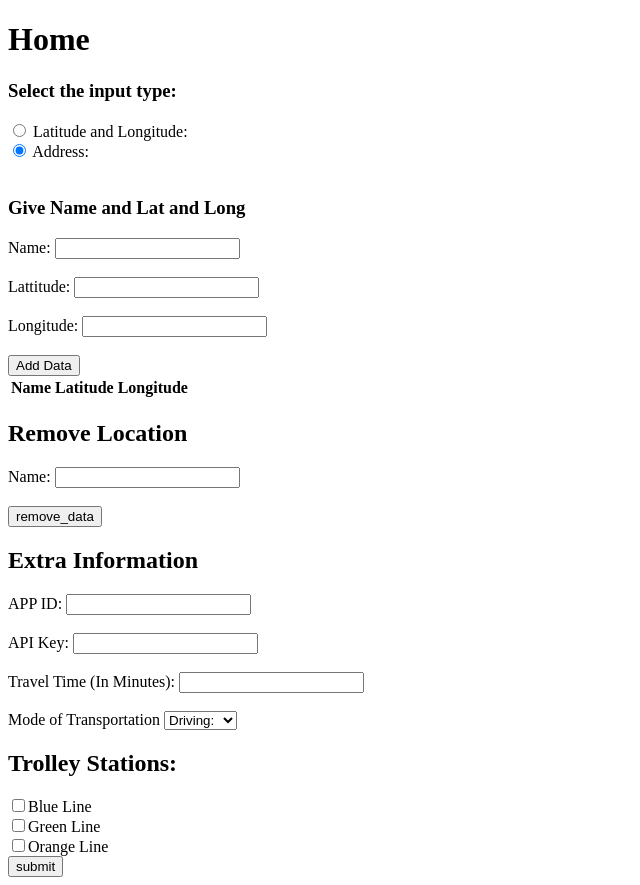
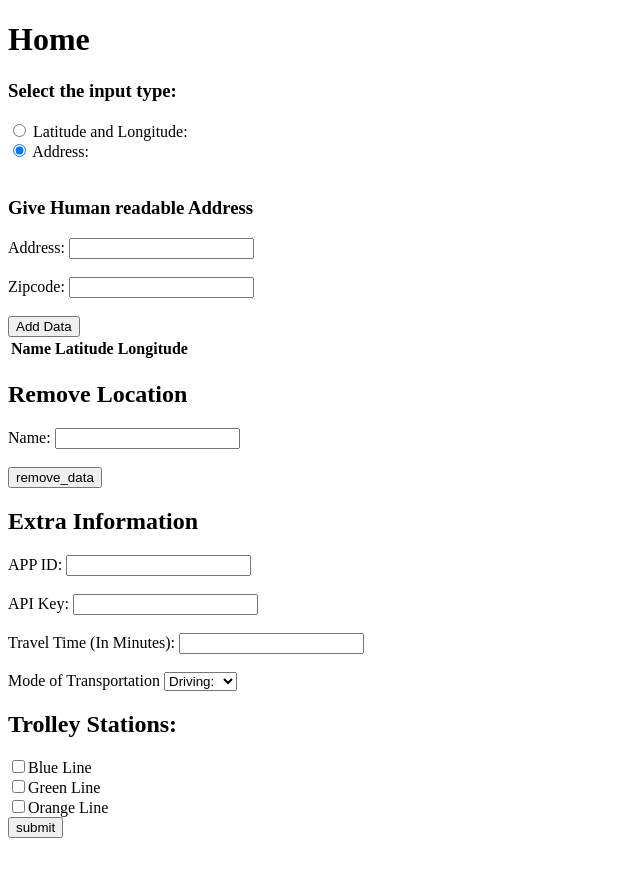
Before and after one commit to jackljk/Isochrone-of-San-Diego-Trolleys, a Flask app: page / in a window 1280 px wide, after a click on "Address:". Shown: the whole page, without its empty margins (0-640 px from the left). After the commit the page ends 838 px from the top, so only its background shows below. Run offline with Flask 3, Linux system fonts and the light colour scheme; lists and menus that the app fills with data are empty.

Commit message:
Updates
Added error handling for location inputs
Fixed scripts for switch addresses

```diff
--- a/isochrone_app/app.py
+++ b/isochrone_app/app.py
@@ -12,39 +12,85 @@ import json
 import geopandas as gpd
 import geojson
 import folium
+import googlemaps
 
 
 # CONSTANTS
+GMAPI = "AIzaSyDSbu_7Yc_uqzjni4DboQS53L14pulaMj4"
+gmaps = googlemaps.Client(key=GMAPI)
+# Variables
 customLocations = {} # Dictionary of locations given by user
-gdf = gpd.read_file(r'CA_shape_file\bg\cb_2021_06_bg_500k.shp') # Shape file for San Diego County
+# gdf = gpd.read_file('isochrone_app\\CA_shape_file\\bg\\cb_2021_06_bg_500k.shp') # Shape file for San Diego County
 
 
 # Create Flask App
 app = flask.Flask(__name__, template_folder='templates', static_url_path='/static')
+app.config['SECRET_KEY'] = "6969696969"
 
 
 @app.route('/')
 def index():
+    """
+    Renders the index.html page
+    """
     return flask.render_template('index.html', locations=customLocations)
 
 @app.route('/add_location', methods=['POST'])
 def add_location():
+    """
+    Adds a location to the customLocations dictionary
+    """
+    # For Lat lng
     name = flask.request.form['name']
     lat = flask.request.form['lat']
     lng = flask.request.form['lng']
+    # For Address
+    address = flask.request.form['address']
+    address = address + ", San Diego, CA " + flask.request.form['zipcode']
 
+    # Handling if location already exists Error
+    if name in customLocations.keys() or address in customLocations.keys():
+        flask.flash('Location ' + name + ' already exists')
+        return flask.redirect('/')
 
-    customLocations[name] = {'lat': lat, 'lng': lng}
+    # Handling if information is missing
+    if lat == '' or lng == '' or address == '' or name == '':
+        flask.flash('Missing information')
+        return flask.redirect('/')
+
+    # Adding location to dictionary
+    radio_button = flask.request.form['input_type']
+    if radio_button == 'latlng':
+        # For when lat lng is given
+        customLocations[name] = {'lat': lat, 'lng': lng}
+    else:
+        # For when address is given
+        result = gmaps.geocode(address)
+
+        # Check if address is valid via gmaps API
+        if result:
+            customLocations[address] = {'lat': result[0]['geometry']['location']['lat'], 'lng': result[0]['geometry']['location']['lng']}
+        else:
+            # If address is invalid handle error
+            flask.flash('Invalid Address')
+            return flask.redirect('/')
+
     return flask.redirect('/')
 
 @app.route('/remove_location', methods=['POST'])
 def remove_location():
+    """
+    Removes a location from the customLocations dictionary
+    """
     name = flask.request.form['name']
     del customLocations[name]
     return flask.redirect('/')
 
 @app.route('/map', methods=['POST'])
 def make_map():
+    """
+    Using information given by user, creates a map with isochrone and census data
+    """
     # Constants
     STATE_CODE = '06'
     COUNTY_CODE = '073'
--- a/isochrone_app/static/js/script.js
+++ /dev/null
@@ -1,16 +0,0 @@
-
-var latlng_fields = document.getElementById("latlng_fields");
-var address_fields = document.getElementById("address_fields");
-
-var latlng_radio = document.getElementById("latlng");
-var address_radio = document.getElementById("address");
-
-latlng_radio.addEventListener("click", function() {
-    latlng_fields.style.display = "block";
-    address_fields.style.display = "none";
-});
-
-address_radio.addEventListener("click", function() {
-    latlng_fields.style.display = "none";
-    address_fields.style.display = "block";
-});
--- /dev/null
+++ b/isochrone_app/static/script.js
@@ -0,0 +1,17 @@
+window.addEventListener("load", function() {
+    var latlng_fields = document.getElementById("latlng_fields");
+    var address_fields = document.getElementById("address_fields");
+
+    var latlng_radio = document.getElementById("latlng");
+    var address_radio = document.getElementById("address");
+
+    latlng_radio.addEventListener("click", function() {
+        latlng_fields.style.display = "block";
+        address_fields.style.display = "none";
+    });
+
+    address_radio.addEventListener("click", function() {
+        latlng_fields.style.display = "none";
+        address_fields.style.display = "block";
+    });
+});
--- a/isochrone_app/templates/index.html
+++ b/isochrone_app/templates/index.html
@@ -1,11 +1,10 @@
 <!DOCTYPE html>
 <html lang="en">
-
   <head>
-    <meta charset="UTF-8">
-    <meta http-equiv="X-UA-Compatible" content="IE=edge">
-    <meta name="viewport" content="width=device-width, initial-scale=1.0">
-    <script src="{{ url_for('static', filename='js/script.js') }}"></script>
+    <meta charset="UTF-8" />
+    <meta http-equiv="X-UA-Compatible" content="IE=edge" />
+    <meta name="viewport" content="width=device-width, initial-scale=1.0" />
+    <script src="{{ url_for('static', filename='script.js') }}"></script>
     <title>Index</title>
   </head>
 
@@ -13,32 +12,47 @@
     <h1>Home</h1>
     <form action="/add_location" method="post">
       <h3>Select the input type:</h3>
-        <input type="radio" id="latlng" name="input_type" value="latlng" checked>
+      <input
+        type="radio"
+        id="latlng"
+        name="input_type"
+        value="latlng"
+        checked
+      />
       <label for="latlng">Latitude and Longitude:</label>
-        <br>
-        <input type="radio" id="address" name="input_type" value="address">
+      <br />
+      <input type="radio" id="address" name="input_type" value="address" />
       <label for="address">Address:</label>
-        <br><br>
+      <br /><br />
 
       <div id="latlng_fields">
         <h3>Give Name and Lat and Long</h3>
         <label for="name">Name:</label>
-            <input type="string" id="name" name="name"><br><br>
+        <input type="string" id="name" name="name" /><br /><br />
 
         <label for="lat">Lattitude:</label>
-            <input type="float" id="lat" name="lat"><br><br>
+        <input type="float" id="lat" name="lat" /><br /><br />
 
         <label for="lng">Longitude:</label>
-            <input type="float" id="lng" name="lng"><br><br>
+        <input type="float" id="lng" name="lng" /><br /><br />
       </div>
 
-        <div id="address_fields" style="display:none">
+      <div id="address_fields" style="display: none">
         <h3>Give Human readable Address</h3>
-            <input type="string" id="address" name="address"><br><br>
+        <label for="address">Address:</label>
+        <input type="string" id="address" name="address" /><br /><br />
+        <label for="zipcode">Zipcode:</label>
+        <input type="string" id="zipcode" name="zipcode" /><br /><br />
       </div>
 
-        <input type="submit" value="Add Data">
+      <input type="submit" value="Add Data" />
     </form>
+
+    {% with messages = get_flashed_messages() %} {% if messages %}
+    <div class="flashed">
+        {{ messages[-1] }}
+    </div>
+    {% endif %} {% endwith %}
 
     <table>
       <thead>
@@ -59,40 +73,39 @@
       </tbody>
     </table>
 
-    <h2> Remove Location </h2>
+    <h2>Remove Location</h2>
     <form action="/remove_location" method="post">
       <label for="name">Name:</label>
-        <input type="string" id="name" name="name"><br><br>
+      <input type="string" id="name" name="name" /><br /><br />
 
-        <input type="submit" value="remove_data">
+      <input type="submit" value="remove_data" />
     </form>
 
     <h2>Extra Information</h2>
-    <form action="/map", method="post">
+    <form action="/map" , method="post">
       <label for="APP_ID">APP ID:</label>
-        <input type="string" id="APP_ID" name="APP_ID"><br><br>
+      <input type="string" id="APP_ID" name="APP_ID" /><br /><br />
 
       <label for="API_KEY">API Key:</label>
-        <input type="string" id="API_KEY" name="API_KEY"><br><br>
+      <input type="string" id="API_KEY" name="API_KEY" /><br /><br />
 
       <label for="travelTime">Travel Time (In Minutes):</label>
-        <input type="float" id="travelTime" name="travelTime"><br><br>
+      <input type="float" id="travelTime" name="travelTime" /><br /><br />
 
       <label for="modeTransport">Mode of Transportation</label>
       <select>
-            <option value="driving">Driving: </option>
-            <option value="walking">Walking: </option>
-            <option value="cycling">Cycling: </option>
-            <option value="eBike">E-Bikes: </option>
+        <option value="driving">Driving:</option>
+        <option value="walking">Walking:</option>
+        <option value="cycling">Cycling:</option>
+        <option value="eBike">E-Bikes:</option>
       </select>
 
       <h2>Trolley Stations:</h2>
-        <input type="checkbox" name="trolley" value="blue">Blue Line<br>
-        <input type="checkbox" name="trolley" value="green">Green Line<br>
-        <input type="checkbox" name="trolley" value="orange">Orange Line<br>
+      <input type="checkbox" name="trolley" value="blue" />Blue Line<br />
+      <input type="checkbox" name="trolley" value="green" />Green Line<br />
+      <input type="checkbox" name="trolley" value="orange" />Orange Line<br />
 
-        <input type="submit" value="submit">
+      <input type="submit" value="submit" />
     </form>
   </body>
-
 </html>
```
Lines whose indentation alone changed are shown as unchanged.
